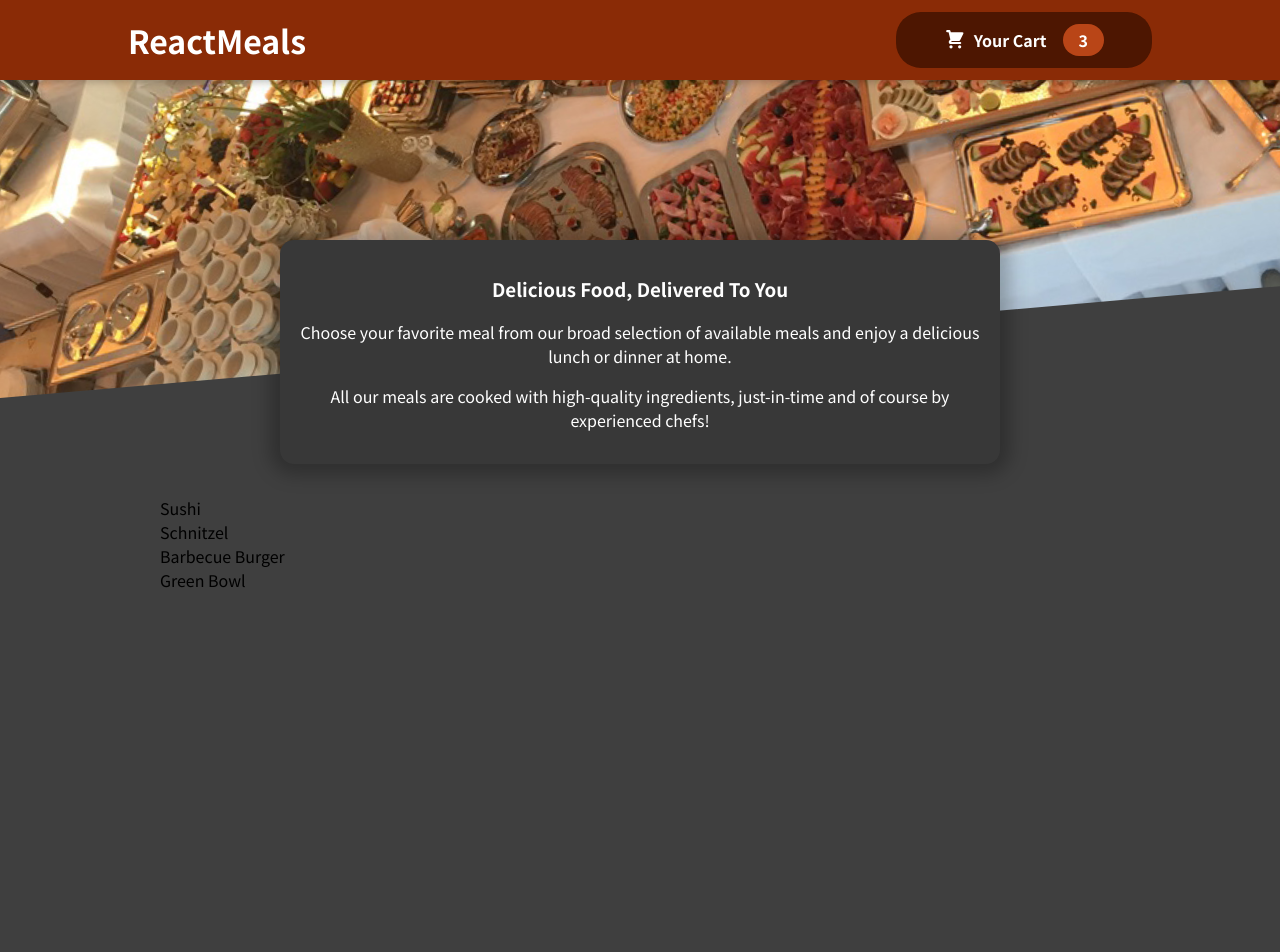
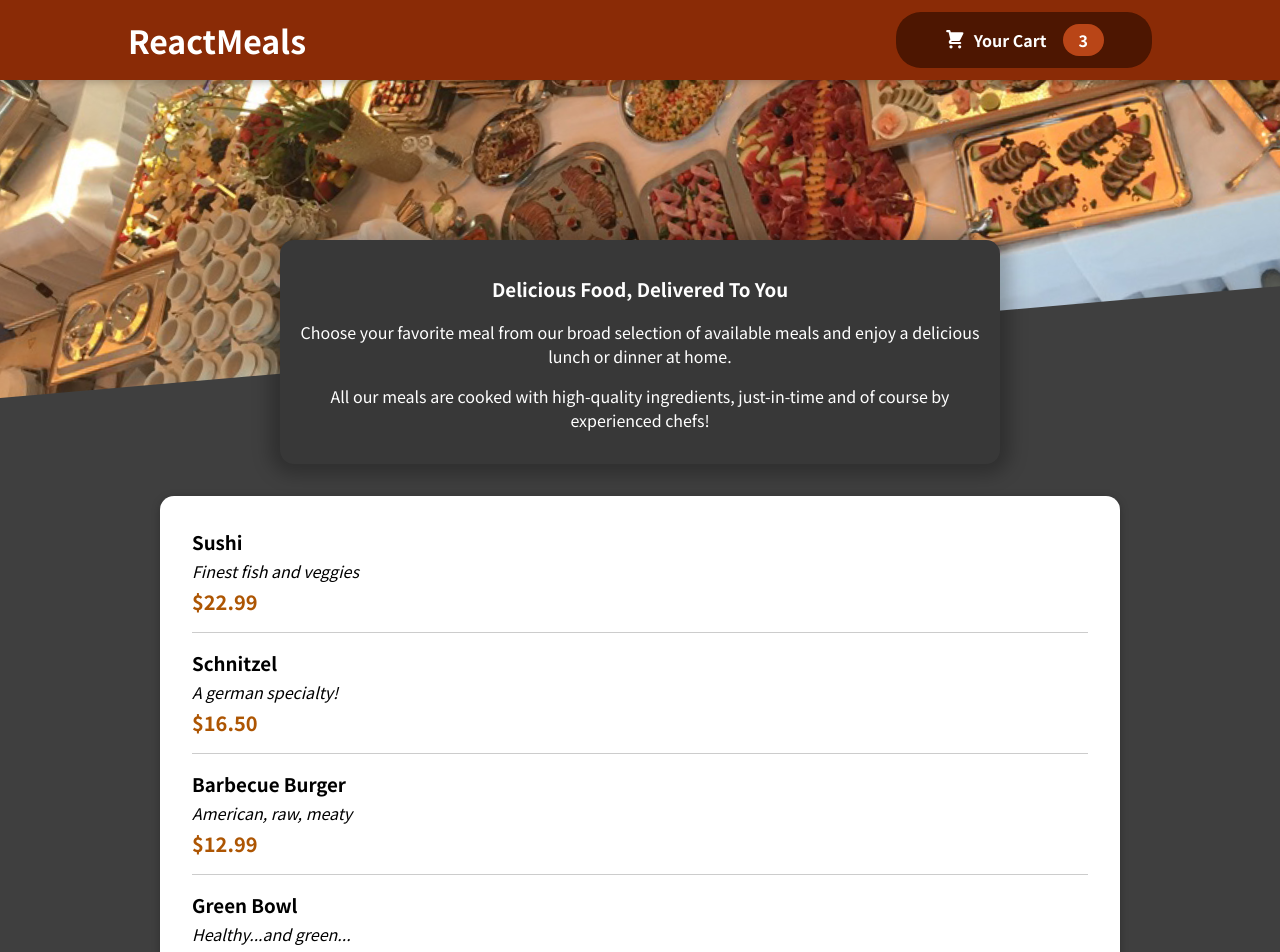
Before and after one commit to RahulFernando/Food-Ordering-React, a React (Create React App) app: page / in a window 1280 px wide. Shown: the top 952 px of the page. Before the commit the page ends 800 px from the top, so only its background shows below. Built offline with nearby package versions, Linux system fonts and the light colour scheme.

Commit message:
meal item component

```diff
--- /dev/null
+++ b/src/components/Meals/MealItem/meal.module.css
@@ -0,0 +1,22 @@
+.meal {
+  display: flex;
+  justify-content: space-between;
+  margin: 1rem;
+  padding-bottom: 1rem;
+  border-bottom: 1px solid #ccc;
+}
+
+.meal h3 {
+  margin: 0 0 0.25rem 0;
+}
+
+.description {
+  font-style: italic;
+}
+
+.price {
+  margin-top: 0.25rem;
+  font-weight: bold;
+  color: #ad5502;
+  font-size: 1.25rem;
+}
--- /dev/null
+++ b/src/components/Meals/MealItem/mealItem.js
@@ -0,0 +1,19 @@
+import React from 'react';
+
+import classes from './meal.module.css';
+
+const MealItem = (props) => {
+  const price = `$${props.price.toFixed(2)}`;
+  return (
+    <li className={classes.meal}>
+      <div>
+        <h3>{props.name}</h3>
+        <div className={classes.description}>{props.description}</div>
+        <div className={classes.price}>{price}</div>
+      </div>
+      <div></div>
+    </li>
+  );
+};
+
+export default MealItem;
--- a/src/components/Meals/available.js
+++ b/src/components/Meals/available.js
@@ -1,4 +1,6 @@
 import React from 'react';
+import Card from '../UI/card';
+import MealItem from './MealItem/mealItem';
 
 import classes from './available.module.css';
 
@@ -30,13 +32,20 @@
 ];
 
 const Available = () => {
-    const mealsList = DUMMY_MEALS.map(meal => <li>{meal.name}</li>);
+  const mealsList = DUMMY_MEALS.map((meal) => (
+    <MealItem
+      key={meal.id}
+      name={meal.name}
+      description={meal.description}
+      price={meal.price}
+    />
+  ));
 
   return (
     <section className={classes.meals}>
-      <ul>
-          {mealsList}
-      </ul>
+      <Card>
+        <ul>{mealsList}</ul>
+      </Card>
     </section>
   );
 };
--- /dev/null
+++ b/src/components/UI/card.js
@@ -0,0 +1,9 @@
+import React from 'react';
+
+import classes from './card.module.css';
+
+const Card = (props) => {
+  return <div className={classes.card}>{props.children}</div>;
+};
+
+export default Card;
--- /dev/null
+++ b/src/components/UI/card.module.css
@@ -0,0 +1,6 @@
+.card {
+    padding: 1rem;
+    box-shadow: 0 2px 8px rgba(0, 0, 0, 0.25);
+    border-radius: 14px;
+    background-color: white;
+  }
```
Also changed, not shown: src/components/Meals/MealItem/mealItemForm.js (added), 1 other file (tests, documents, lock files or other folders).
